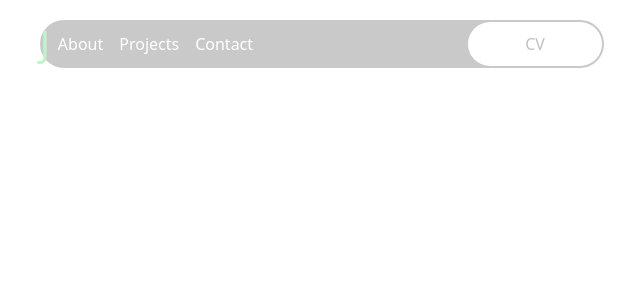
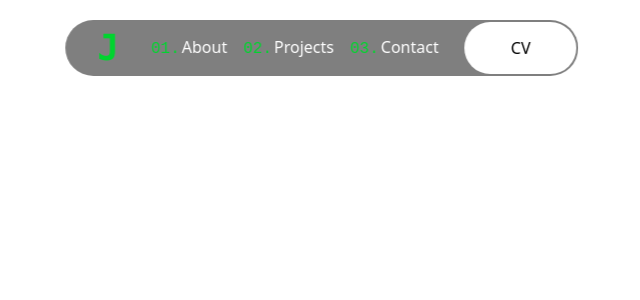
Before and after one commit to Joheb133/Portfolio-v1, a React (Vite) app: page / in a window 1280 px wide. Shown: the top 300 px of the page, without its empty margins (318-958 px from the left). Built offline with nearby package versions, Linux system fonts and the light colour scheme.

Commit message:
[style] improve navbar

```diff
--- a/src/App.tsx
+++ b/src/App.tsx
@@ -5,15 +5,17 @@ function App() {
     return (
         <>
             <div className='navbar'>
-            <span className='text-brand-primary text-4xl'>J</span>
-            <ol className='text-white flex justify-between'>
-                <li><a href="" className='p-2'>About</a></li>
-                <li><a href="" className='p-2'>Projects</a></li>
-                <li><a href="" className='p-2'>Contact</a></li>
+                <a href="" className='text-brand-primary text-4xl font-mono font-bold mx-8'>J</a>
+                <div className='flex items-center justify-center gap-6'>
+                    <ol className='links text-white flex justify-between gap-4'>
+                        <li><a href="">About</a></li>
+                        <li><a href="">Projects</a></li>
+                        <li><a href="">Contact</a></li>
                     </ol>
-            <button className='bg-white rounded-full m-[2px] w-[134px] h-[44px] ml-auto'>
+                    <button className='bg-white rounded-full m-[2px] w-[112px] h-[52px]'>
                         CV
                     </button>
+                </div>
             </div>
         </>
     )
--- a/src/index.css
+++ b/src/index.css
@@ -6,7 +6,20 @@
     .navbar {
         @apply sticky left-1/2 -translate-x-1/2
         flex items-center justify-center
-        rounded-full w-[564px] h-[48px] mt-5
-        bg-[#252525] opacity-25 backdrop-blur-sm
+        rounded-full w-fit mt-5
+        bg-[#000000] bg-opacity-50 backdrop-blur-sm
+    }
+
+    .navbar .links {
+        counter-reset: navLinkCount;
+    }
+
+    .navbar .links li::before {
+        content: "0" counter(navLinkCount) ".";
+        counter-increment: navLinkCount;
+        color: #00D42F;
+        font-family: monospace;
+        font-size: 16px;
+        margin-right: 2px;
     }
 }
```
Lines whose indentation alone changed are shown as unchanged.
